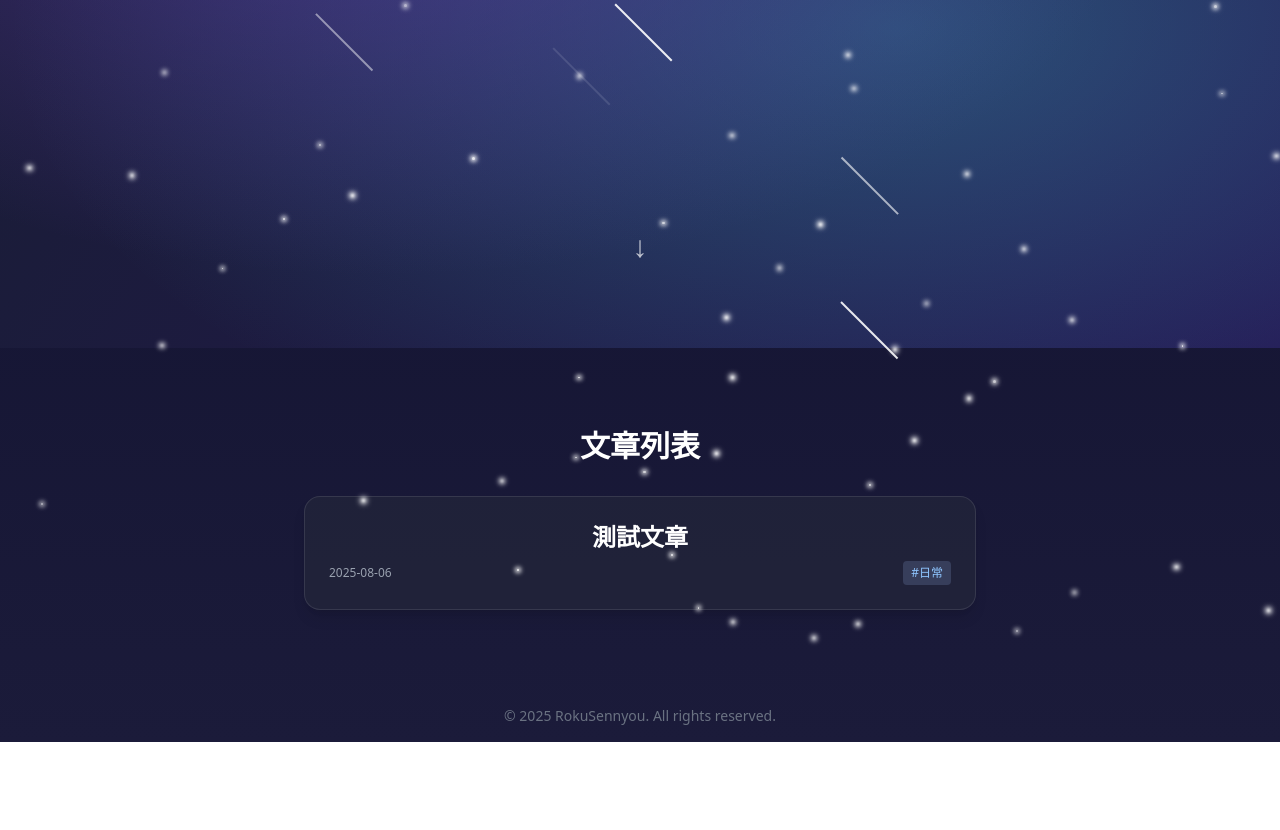
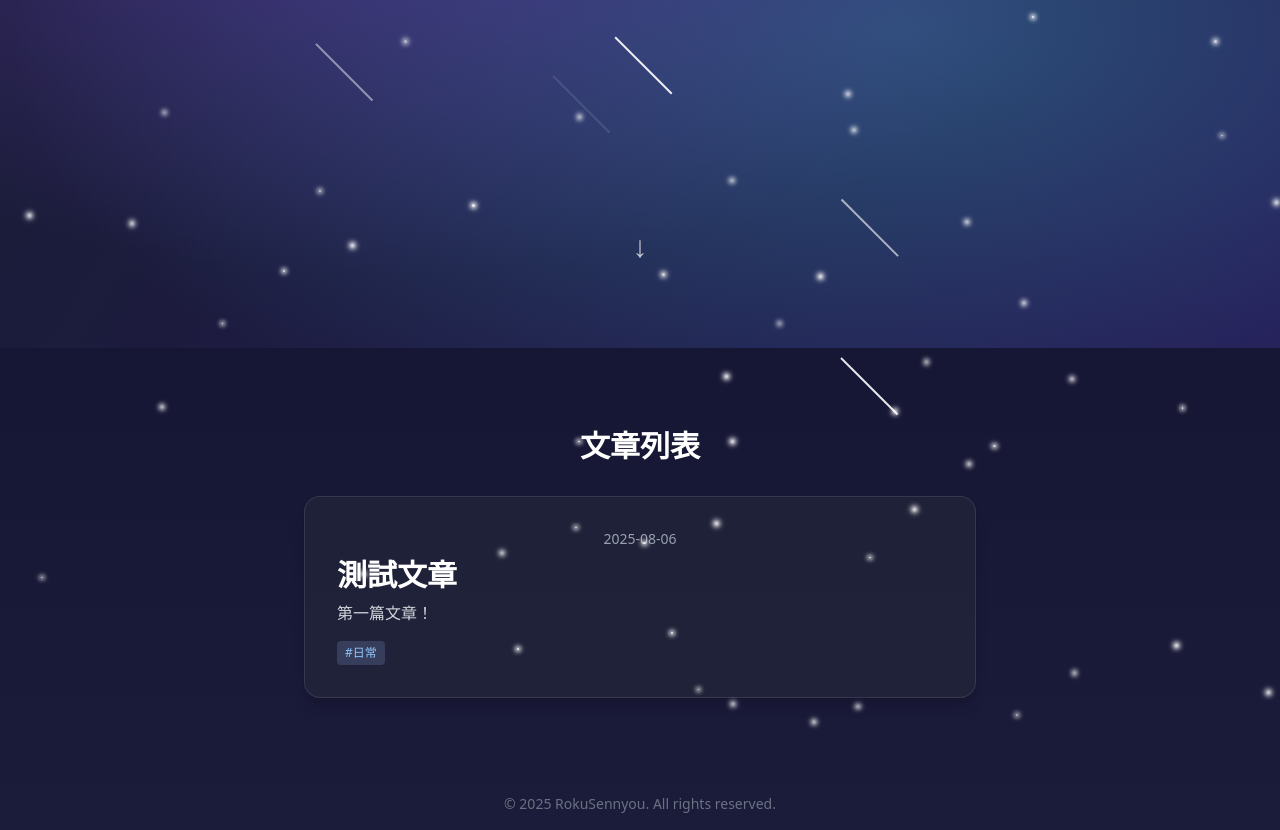
Before and after one commit to RokuSennyou/RokuSennyou.github.io, a Next.js app: page / in a window 1280 px wide. Shown: the part 516-1346 px from the top of the page. Before the commit the page ends 1258 px from the top, so only its background shows below. Built offline with nearby package versions, Linux system fonts and the light colour scheme.

Commit message:
feat: add post summary

```diff
--- a/lib/posts.js
+++ b/lib/posts.js
@@ -14,12 +14,15 @@ export function getSortedPostsData() {
 
     const matterResult = matter(fileContents);
 
+    const summary = matterResult.data.summary;
+
     // Ensure that date and title are always present in the returned data
     return {
-      id,
-      date: matterResult.data.date || '', // Provide a default empty string if date is missing
-      title: matterResult.data.title || '', // Provide a default empty string if title is missing
-      ...(matterResult.data.tags && { tags: matterResult.data.tags }), // Only include tags if it exists
+        id,
+        date: matterResult.data.date || '', // Provide a default empty string if date is missing
+        title: matterResult.data.title || '', // Provide a default empty string if title is missing
+        ...(matterResult.data.tags && { tags: matterResult.data.tags }), // Only include tags if it exists
+        summary: summary || '', // Provide a default empty string if summary is missing
     };
   });
 
--- a/posts/0806_first_post.md
+++ b/posts/0806_first_post.md
@@ -3,5 +3,6 @@ title: 測試文章
 date: '2025-08-06'
 tags:
   - 日常
+summary: 第一篇文章！
 ---
 第一篇測試文章！！
--- a/src/components/ClientHome.tsx
+++ b/src/components/ClientHome.tsx
@@ -8,6 +8,7 @@ interface Post {
   date: string;
   title: string;
   tags?: string[];
+  summary?: string;
 }
 
 interface ClientHomeProps {
@@ -46,21 +47,23 @@ export default function ClientHome({ allPostsData }: ClientHomeProps) {
       {/* 文章 */}
       <section id="posts" className="w-full max-w-2xl mx-auto pb-20 pt-20">
         <h2 className="text-3xl font-bold mb-8 text-center">文章列表</h2>
-        <ul className="space-y-6">
-          {allPostsData.map(({ id, date, title, tags }) => (
+        <ul className="space-y-8">
+  {allPostsData.map(({ id, date, title, tags, summary }) => (
     <li
       key={id}
-              className="bg-[#22253a]/80 border border-white/10 rounded-2xl shadow-lg p-6 transition hover:scale-105 hover:shadow-2xl"
+      className="bg-[#22253a]/80 border border-white/10 rounded-2xl shadow-lg p-8 transition hover:scale-105 hover:shadow-2xl"
     >
+      <div className="text-sm text-gray-400 mb-2">{date}</div>
       <a
         href={`/posts/${id}`}
-                className="text-2xl font-bold text-white hover:underline"
+        className="block text-2xl sm:text-3xl font-bold text-white hover:underline mb-2 text-left"
       >
         {title}
       </a>
-              <div className="flex items-center justify-between mt-2">
-                <div className="text-xs text-gray-400">{date}</div>
-                <div className="flex gap-2 flex-wrap">
+      {summary && (
+        <p className="text-base text-gray-300 mb-4 text-left">{summary}</p>
+      )}
+      <div className="flex gap-2 flex-wrap text-left">
         {tags?.map((tag) => (
           <span
             key={tag}
@@ -70,11 +73,10 @@ export default function ClientHome({ allPostsData }: ClientHomeProps) {
           </span>
         ))}
       </div>
-              </div>
-              {/* 摘要 */}
     </li>
   ))}
 </ul>
+
       </section>
     </div>
   );
```
Lines whose indentation alone changed are shown as unchanged.
